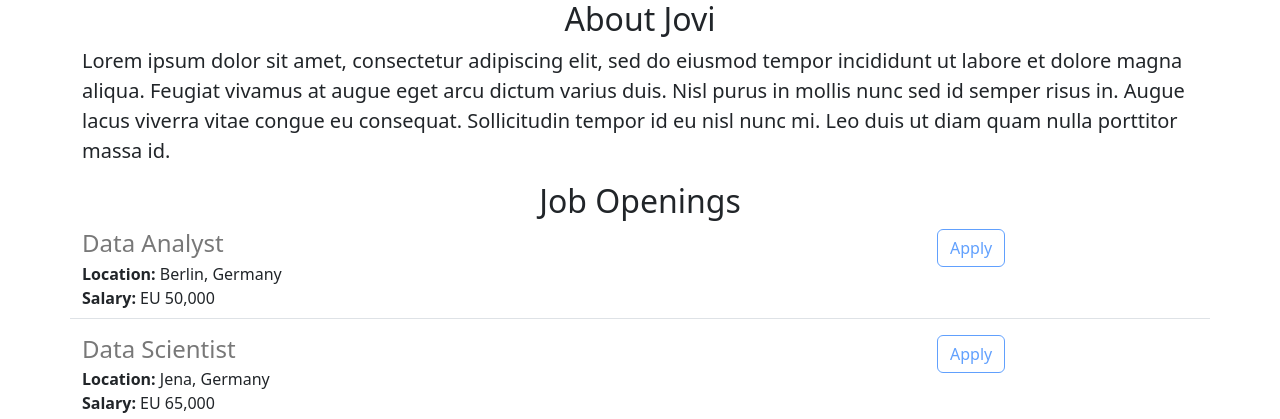
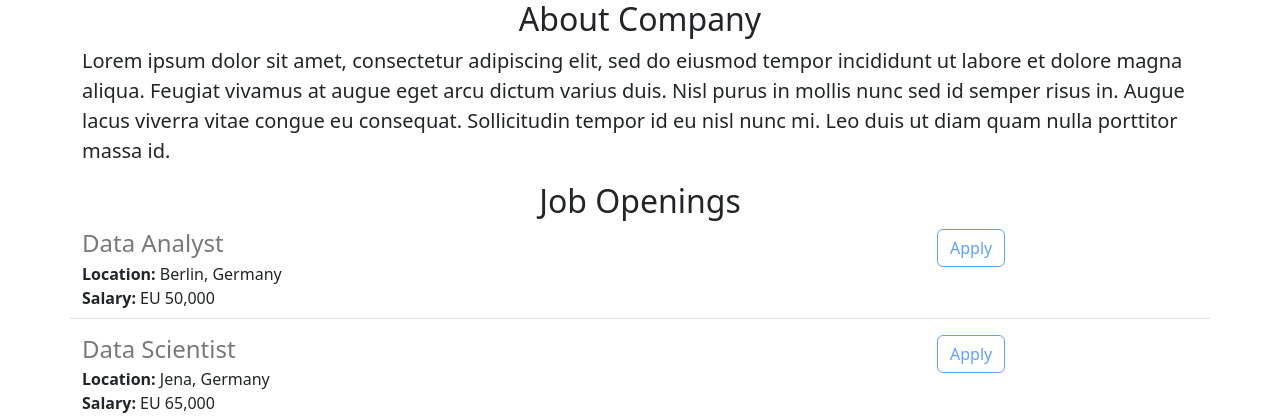
Before and after one commit to vantakapu/jovian-website-careers.v2, a Flask app: page / in a window 1280 px wide. Shown: the part 501-920 px from the top of the page. Run offline with Flask 2, Linux system fonts and the light colour scheme.

Commit message:
About compsny

```diff
--- a/templates/home.html
+++ b/templates/home.html
@@ -22,7 +22,7 @@
         {{company_name}} Careers
       </h1>
       <img class="img-fluid"id="open_page" src='https://jovian-career-website.vantakapu.repl.co/static/open_page.jpeg' height='320'>
-      <h2 class="text-center">About Jovi</h2>
+      <h2 class="text-center">About Company</h2>
       <p class="lead">
         Lorem ipsum dolor sit amet, consectetur adipiscing elit, sed do eiusmod tempor incididunt ut labore et dolore magna aliqua. Feugiat vivamus at augue eget arcu dictum varius duis. Nisl purus in mollis nunc sed id semper risus in. Augue lacus viverra vitae congue eu consequat. Sollicitudin tempor id eu nisl nunc mi. Leo duis ut diam quam nulla porttitor massa id.
       </p>
```
